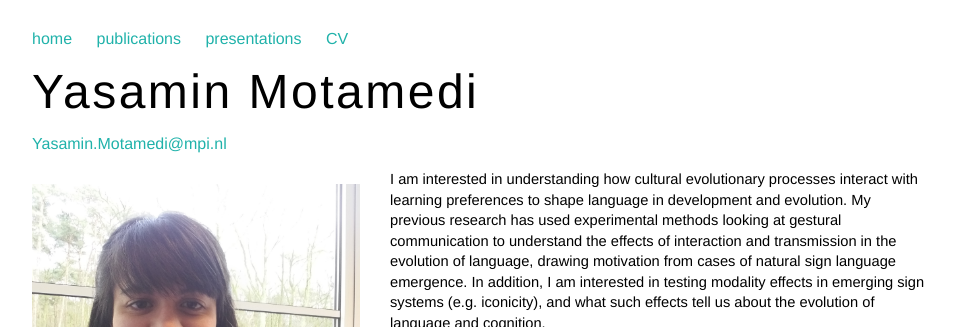
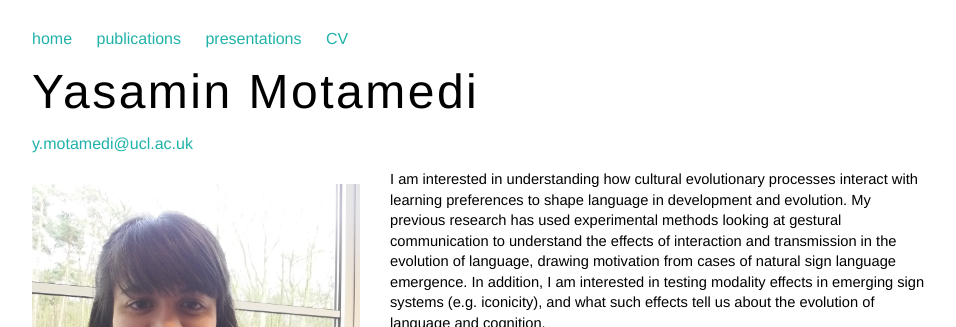
Before and after one commit to ymotamedi/ymotamedi.github.io, a Jekyll site: the page built from index.html, in a window 1280 px wide. Shown: the top 327 px of the page, without its empty margins (160-1116 px from the left). Built offline with Jekyll 4.4.1, drawn with Linux system fonts in a browser that asks for light colours.

Commit message:
change email

```diff
--- a/index.html
+++ b/index.html
@@ -2,7 +2,7 @@
 layout: default
 title: Yasamin Motamedi
 ---
-<h3><a href= "mailto:Yasamin.Motamedi@mpi.nl">Yasamin.Motamedi@mpi.nl</a></h3>
+<h3><a href= "mailto:y.motamedi@ucl.ac.uk">y.motamedi@ucl.ac.uk</a></h3>
 
 <p>
 
```
